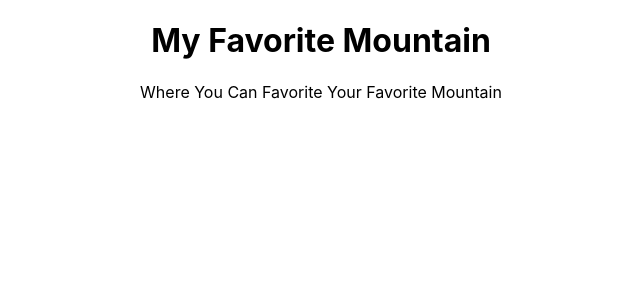
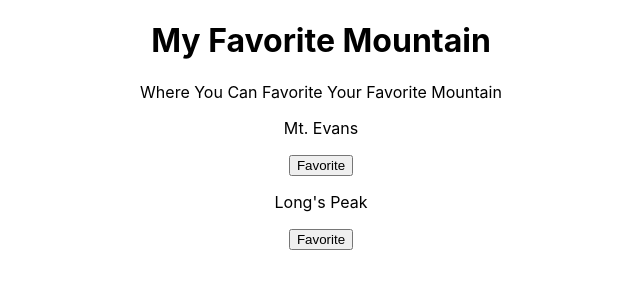
Before and after one commit to turingschool-examples/my-favorite-mountain, a React (Create React App) app: page / in a window 1280 px wide. Shown: the top 300 px of the page, without its empty margins (319-959 px from the left). Built offline with nearby package versions, Linux system fonts and the light colour scheme.

Commit message:
Add mountain container and mountain component

```diff
--- a/src/App.js
+++ b/src/App.js
@@ -1,11 +1,19 @@
 import React, { Component } from 'react';
 import './App.css';
+import MountainContainer from './MountainContainer';
 
 class App extends Component {
   constructor() {
     super();
 
-    this.state = {}
+    this.state = {mountains: [
+        {
+          peakName: 'Mt. Evans'
+        },
+        {
+          peakName: 'Long\'s Peak'
+        }
+      ]}
   }
 
   render() {
@@ -16,7 +24,7 @@ class App extends Component {
           <p>Where You Can Favorite Your Favorite Mountain</p>
         </header>
 
-
+        <MountainContainer mountains={this.state.mountains} />
       </div>
     );
   }
--- /dev/null
+++ b/src/Mountain.js
@@ -0,0 +1,14 @@
+import React, {Component} from 'react';
+
+class Mountain extends Component {
+  render() {
+    return (
+      <div>
+        <p>{this.props.peakName}</p>
+        <button>Favorite</button>
+      </div>
+    )
+  }
+}
+
+export default Mountain;
--- /dev/null
+++ b/src/MountainContainer.js
@@ -0,0 +1,16 @@
+import React from 'react';
+import Mountain from './Mountain';
+
+function MountainContainer(props) {
+  return (
+    <section>
+      {
+        props.mountains.map(mountain => {
+          return <Mountain peakName={mountain.peakName} />
+        })
+      }
+    </section>
+  )
+}
+
+export default MountainContainer;
```
